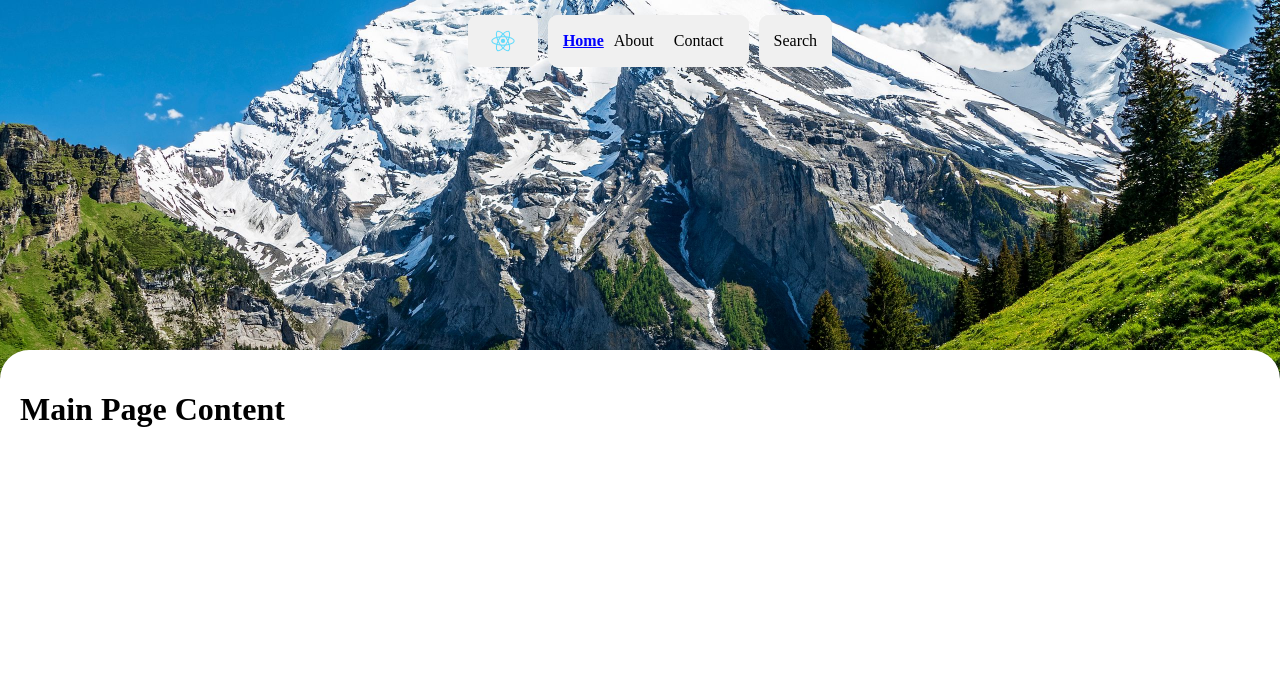
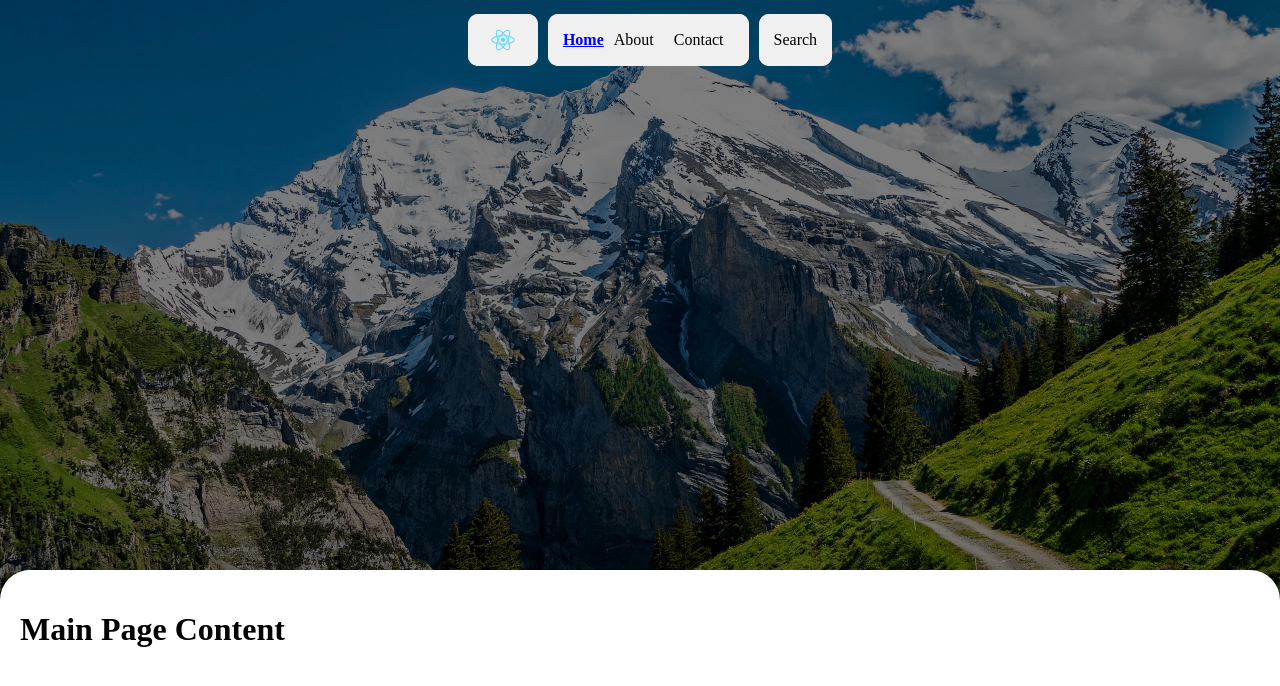
Before and after one commit to Madness-Courage/kokoc2024, a React (Create React App) app: page / in a window 1280 px wide. Shown: the top 686 px of the page. Built offline with nearby package versions, Linux system fonts and the light colour scheme.

Commit message:
FIXED: scroll animations; UPDATED: NavBAr opacity transform, increased distance between content block and NavBar; ADDED: backgroundImage blackout animation within scrolling.

```diff
--- a/src/components/NavBar/NavBar.module.css
+++ b/src/components/NavBar/NavBar.module.css
@@ -6,9 +6,12 @@
     display: flex;
     justify-content: center;
     align-items: center;
+    background-color: var(--navbar-bg, rgba(255, 255, 255, 0));
     padding: 10px;
-    background-color: transparent;
+    /*background-color: transparent;*/
     z-index: 1000;
+    transition: background-color 0.3s ease; /* Плавное изменение фона */
+    height: 60px;
 }
 
 .block {
--- a/src/components/PageTemplate/PageTemplate.module.css
+++ b/src/components/PageTemplate/PageTemplate.module.css
@@ -1,25 +1,54 @@
 .pageContainer {
     width: 100%;
-    overflow: hidden; /* Убираем скроллинг для самого контейнера */
+    overflow: hidden; /* Убираем любой скролл у контейнера */
 }
 
 .backgroundImage {
-    position: fixed; /* Фиксированное положение для плавного эффекта */
+    position: fixed; /* Фиксированное положение картинки */
     top: 0;
     left: 0;
     width: 100%;
-    height: 400px;
+    height: 600px; /* Высота картинки */
     background-size: cover;
     background-position: center;
     z-index: -1; /* Положение за контентом */
 }
 
+/* Затемняющий слой для фонового изображения */
+.overlay {
+    position: absolute;
+    top: 0;
+    left: 0;
+    width: 100%;
+    height: 100%;
+    background: rgba(0, 0, 0, var(--overlay-opacity)); /* Затемнение с прозрачностью */
+    transition: background 0.3s ease; /* Плавное изменение затемнения */
+}
+
 .content {
     position: relative;
-    top: 350px; /* Начинаем контент сразу после изображения */
+    top: 570px; /* Отступ после картинки */
     padding: 20px;
     background-color: white;
-    transition: border-radius 0.3s ease;
     box-shadow: 0px -10px 30px rgba(0, 0, 0, 0.1);
-    min-height: 100vh; /* Высота контента должна быть как минимум на весь экран */
+    min-height: calc(100vh - 570px); /* Высота контента, чтобы избежать лишнего скролла */
+    border-top-left-radius: var(--border-radius, 30px); /* Применение переменной скругления */
+    border-top-right-radius: var(--border-radius, 30px); /* Применение переменной скругления */
+    transition: border-radius 0.1s linear; /* Обновление радиуса при изменении переменной */
 }
+
+.navbar {
+    position: fixed;
+    top: 0;
+    left: 0;
+    width: 100%;
+    display: flex;
+    justify-content: space-between;
+    align-items: center;
+    padding: 10px;
+    background-color: var(--navbar-bg); /* Цвет фона NavBar */
+    box-shadow: 0px 2px 10px rgba(0, 0, 0, 0.1);
+    z-index: 10;
+    height: 100px; /* Высота NavBar */
+    transition: background-color 0.3s ease; /* Плавный переход цвета */
+}
--- a/src/components/PageTemplate/PageTemplate.tsx
+++ b/src/components/PageTemplate/PageTemplate.tsx
@@ -1,5 +1,4 @@
-// src/components/PageTemplate/PageTemplate.tsx
-import React, { useState, useEffect } from 'react';
+import React, { useEffect, useRef } from 'react';
 import styles from './PageTemplate.module.css';
 import NavBar from '../NavBar/NavBar';
 
@@ -9,20 +8,36 @@ interface PageTemplateProps {
 }
 
 const PageTemplate: React.FC<PageTemplateProps> = ({ backgroundImage, children }) => {
-    const [scrollPosition, setScrollPosition] = useState(0);
+    const contentRef = useRef<HTMLDivElement>(null); // Создаем реф для контентного блока
 
     const handleScroll = () => {
-        const scrollTop = window.scrollY;
-        setScrollPosition(scrollTop);
+        if (contentRef.current) {
+            // Получаем положение верхней границы контентного блока относительно верхней части экрана
+            const contentTop = contentRef.current.getBoundingClientRect().top;
+
+            // Высчитываем радиус скругления и прозрачность в зависимости от положения контента
+            const borderRadius = Math.max(0, Math.min(30, (contentTop - 70) / 10));
+            // 70 — высота NavBar
+            // const navbarOpacity = Math.min(1, Math.max(0, 1 - (contentTop - 70) / 150)); // Прозрачность от 0 до 1
+            const navbarOpacity = contentTop < 90 ? 1 : 0; // Прозрачность от 0 до 1
+            const overlayOpacity = Math.min(0.5 + (570 - contentTop) / 1200, 0.8); // Затемнение картинки
+
+            // Устанавливаем значения CSS-переменных
+            document.documentElement.style.setProperty('--border-radius', `${borderRadius}px`);
+            document.documentElement.style.setProperty('--navbar-bg', `rgba(255, 255, 255, ${navbarOpacity})`);
+            document.documentElement.style.setProperty('--overlay-opacity', `${overlayOpacity}`);
+        }
     };
 
     useEffect(() => {
+        // Устанавливаем значения по умолчанию для переменных
+        document.documentElement.style.setProperty('--border-radius', '30px');
+        document.documentElement.style.setProperty('--navbar-bg', 'rgba(255, 255, 255, 0)');
+        document.documentElement.style.setProperty('--overlay-opacity', '0.5');
+
         window.addEventListener('scroll', handleScroll);
         return () => window.removeEventListener('scroll', handleScroll);
     }, []);
-
-    // Высчитываем радиус на основе прокрутки
-    const borderRadius = Math.max(0, 30 - (scrollPosition + 10) / 10);
 
     return (
         <>
@@ -33,14 +48,11 @@ const PageTemplate: React.FC<PageTemplateProps> = ({ backgroundImage, children }
                     style={{
                         backgroundImage: `url(${backgroundImage})`,
                     }}
-                />
-                <div
-                    className={styles.content}
-                    style={{
-                        borderTopLeftRadius: `${borderRadius}px`,
-                        borderTopRightRadius: `${borderRadius}px`,
-                    }}
                 >
+                    {/* Затемняющий слой */}
+                    <div className={styles.overlay} />
+                </div>
+                <div className={styles.content} ref={contentRef}>
                     {children}
                 </div>
             </div>
--- a/src/routes.tsx
+++ b/src/routes.tsx
@@ -16,9 +16,13 @@ const AppRoutes: React.FC = () => {
                         </PageWithNavBar>
                     }
                 />
+                <Route path="/about" element={<PageWithNavBar>
+                    <div>About Page</div>
+                </PageWithNavBar>}/>
+                <Route path="/contact" element={<div>Contact Page</div>} />
                 {/* Добавь другие маршруты здесь */}
-                <Route path="/about" element={<div>About Page</div>} />
-                <Route path="/contact" element={<div>Contact Page</div>} />
+                {/*<Route path="/about" element={<div>About Page</div>} />*/}
+                {/*<Route path="/contact" element={<div>Contact Page</div>} />*/}
             </Routes>
         </Router>
     );
```
